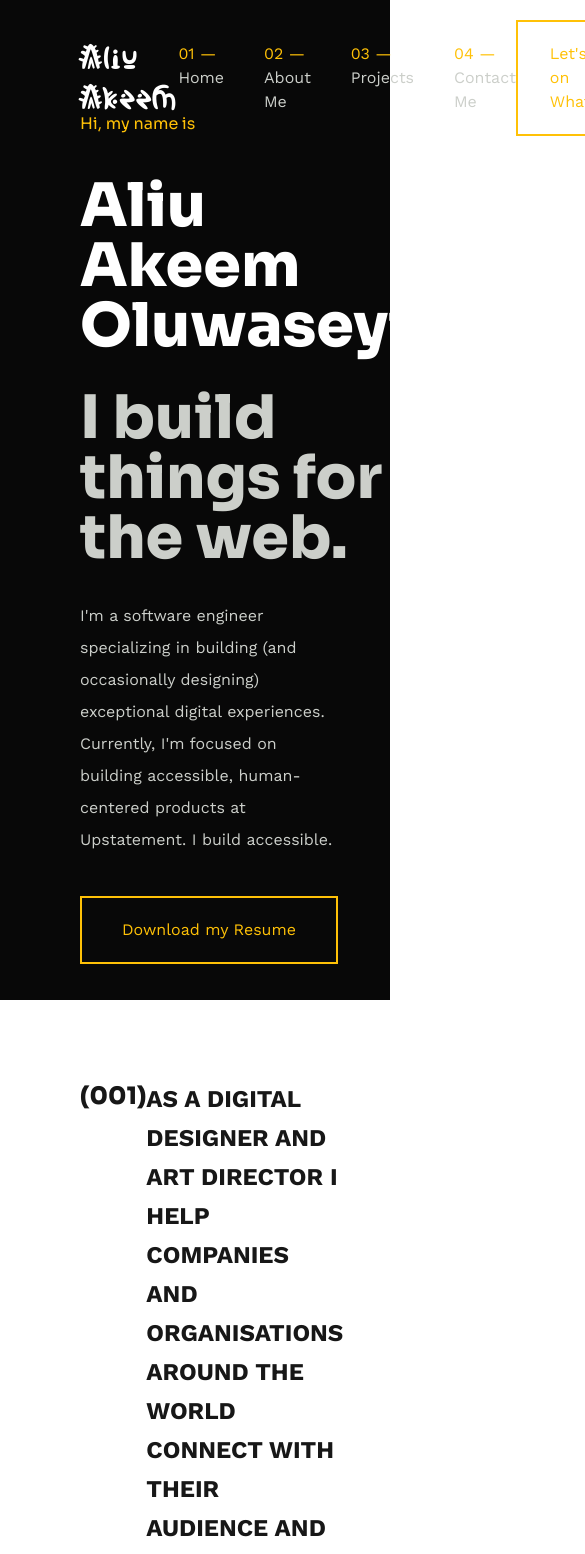
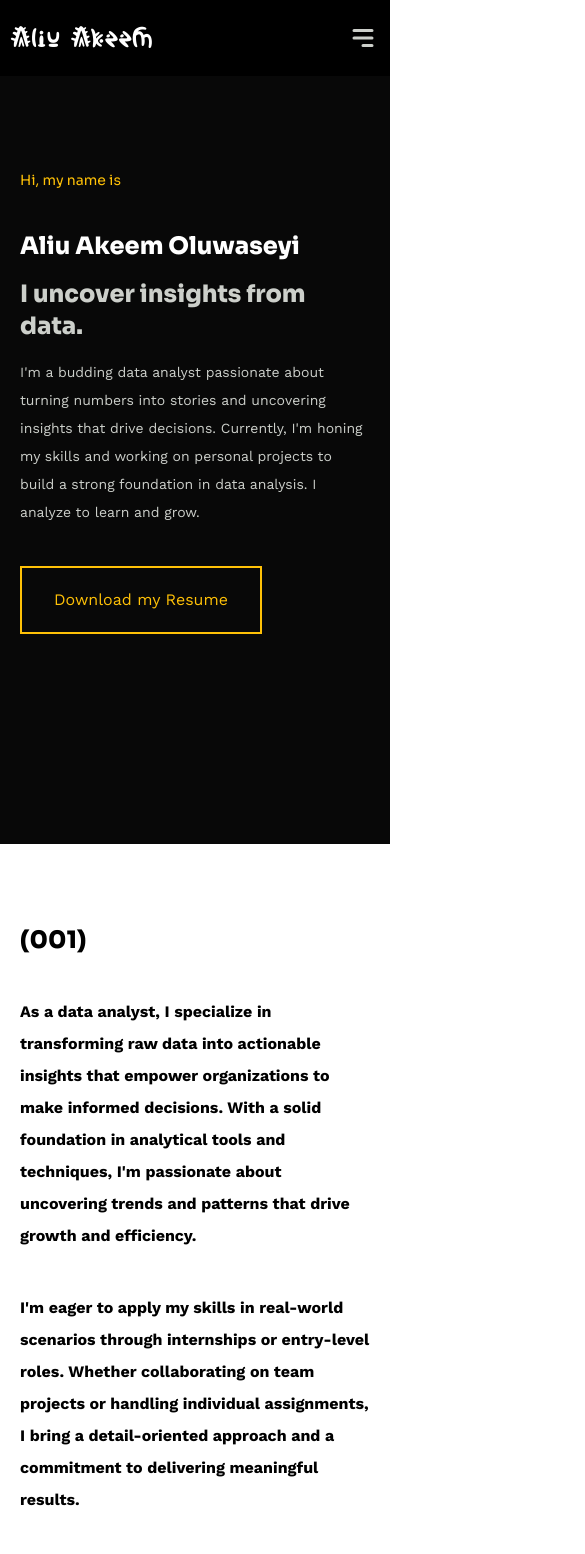
Before and after one commit to eadelekeife/aliuakeemportfolio, a Next.js app: page / in a window 390 px wide. Shown: the top 1554 px of the page, 585 px wide, since content can reach past the window. Built offline with nearby package versions, Linux system fonts and the light colour scheme.

Commit message:
landing page

```diff
--- a/src/app/globals.css
+++ b/src/app/globals.css
@@ -30,11 +30,16 @@
   padding: 0px;
 }
 
+html {
+  overflow-x: hidden;
+}
+
 body {
   color: var(--foreground);
   background: var(--background);
   font-family: Arial, Helvetica, sans-serif;
   font-family: "Work Sans", sans-serif;
+  overflow-x: hidden;
 }
 
 h1,
--- a/src/app/page.tsx
+++ b/src/app/page.tsx
@@ -11,62 +11,65 @@ export default function Home() {
         <DisplayLayout display="black">
           <div className="">
             {/* <div className="w-full h-[100vh] flex items-center justify-center"> */}
-            <div className="w-full h-[100vh] grid grid-cols-1.5/1 gap-10 items-center px-20">
-              <div className="w-[100%] -mt-20">
-                <h5 className="mb-10 text-base text-[#FFC107]">Hi, my name is</h5>
-                <h2 className="text-white text-6xl font-black mb-8">Aliu Akeem Oluwaseyi</h2>
-                <h2 className="text-offWhite text-6xl font-black mb-8">I build things for the web.</h2>
+            <div className="w-full h-[100vh] flex md:flex-row flex-col md:grid grid-cols-2/1 gap-10 items-center justify-center px-5 md:px-20">
+              <div className="w-[100%] md:mt-24">
+                <h5 className="mb-10 text-sm md:text-base text-[#FFC107]">Hi, my name is</h5>
+                <h2 className="text-white text-2xl md:text-6xl font-black mb-4 md:mb-8">Aliu Akeem Oluwaseyi</h2>
+                <h2 className="text-offWhite text-2xl md:text-6xl font-black mb-4 md:mb-8">I uncover insights from data.</h2>
                 <div className="mt-3 mb-10">
-                  <p className="text-offWhite text-base w-[80%] leading-loose">I&apos;m a software engineer specializing in building (and occasionally designing) exceptional digital experiences. Currently, I&apos;m
-                    focused on building accessible, human-centered products at Upstatement. I build accessible.</p>
+                  <p className="text-offWhite md:text-base text-sm w-full md:w-[65%] leading-loose">I&apos;m a budding data analyst passionate
+                    about turning numbers into stories and uncovering insights that drive decisions. Currently, I&apos;m honing my skills and
+                    working on personal projects to build a strong foundation in data analysis. I analyze to learn and grow.</p>
                 </div>
-                <button className="text-[#FFC107] border-solid border-2 border-[#FFC107] py-5 px-10">Download my Resume</button>
+                <button className="text-[#FFC107] border-solid border-2 border-[#FFC107] py-5 px-8 md:px-10">Download my Resume</button>
               </div>
               <div>
                 {/* <Image src={_1} alt="ank" className="rotate" /> */}
                 {/* <div className="w-[80%] mx-auto h-[30rem] -mt-35 bg-offWhite"></div> */}
               </div>
             </div>
-            <div className="bg-white py-20 px-20">
-              <div className="grid grid-cols-1/2">
+            <div className="bg-white py-20 px-5 md:px-20">
+              <div className="flex flex-col gap-10 md:gap-0 md:grid grid-cols-1/2">
                 <div>
-                  <h4 className="font-black text-2xl">(001)</h4>
+                  <h4 className="font-black text-black text-2xl">(001)</h4>
                 </div>
                 <div>
-                  <p className="text-2xl font-bold leading-relaxed mb-10 uppercase">
-                    As a digital designer and art director I help companies and organisations around the world connect with their
-                    audience and grow their business. Projects can be done directly with clients or in a supporting role.
+                  <p className="md:text-2xl text-base text-black font-bold leading-loose md:leading-relaxed mb-10">
+
+                    As a data analyst, I specialize in transforming raw data into actionable insights that empower organizations to make informed
+                    decisions. With a solid foundation in analytical tools and techniques, I&apos;m passionate about uncovering trends and patterns
+                    that drive growth and efficiency.
                   </p>
-                  <p className="text-2xl font-bold leading-relaxed mb-10 uppercase">
-                    As a digital designer and art director I help companies and organisations around the world connect with their
-                    audience and grow their business.
+                  <p className="md:text-2xl text-base text-black font-bold leading-loose md:leading-relaxed mb-10">
+                    I&apos;m eager to apply my skills in real-world scenarios through internships or entry-level roles. Whether collaborating on team
+                    projects or handling individual assignments, I bring a detail-oriented approach and a commitment to delivering meaningful results.
                   </p>
 
-                  <div className="mt-20">
-                    <button className="bg-black text-base text-white rounded-full py-5 px-10">Read about me</button>
+                  <div className="mt-10 md:mt-20">
+                    <button className="bg-black text-base text-white rounded-full py-5 px-10">Read more about me</button>
                   </div>
                 </div>
               </div>
             </div>
-            <div className="px-20 pt-32">
-              <div className="grid grid-cols-2 gap-5">
+            <div className="px-5 md:px-20 pt-32">
+              <div className="md:grid md:grid-cols-2 gap-5">
                 <div>
                   <div>
                     <h4 className="font-black mb-5 text-offWhite text-2xl">(002)</h4>
                   </div>
-                  <h3 className="text-offWhite text-3xl">Some work I&apos;ve done over the past year</h3>
+                  <h3 className="text-offWhite md:w-full w-[70%] leading-normal text-2xl md:text-3xl md:mb-0 mb-5">Some work I&apos;ve done over the past year</h3>
                 </div>
                 <div>
-                  <div className="h-[25rem] w-full bg-offWhite rounded-lg"></div>
+                  <div className="h-[15rem] md:h-[25rem] w-full bg-offWhite rounded-lg md:mb-0 mb-5"></div>
                 </div>
                 <div>
-                  <div className="h-[25rem] w-full bg-offWhite rounded-lg -mt-[20rem]"></div>
+                  <div className="h-[15rem] md:h-[25rem] w-full bg-offWhite rounded-lg md:-mt-[20rem] md:mb-0 mb-5"></div>
                 </div>
                 <div>
-                  <div className="h-[25rem] w-full bg-offWhite rounded-lg"></div>
+                  <div className="h-[15rem] md:h-[25rem] w-full bg-offWhite rounded-lg md:mb-0 mb-5"></div>
                 </div>
                 <div>
-                  <div className="h-[25rem] w-full bg-offWhite rounded-lg -mt-[20rem]"></div>
+                  <div className="h-[15rem] md:h-[25rem] w-full bg-offWhite rounded-lg md:-mt-[20rem] md:mb-0 mb-10"></div>
                 </div>
                 <div>
                   <button className="bg-transparent border-solid rounded-xl border-2 border-offWhite text-offWhite text-base px-10 py-5">See More</button>
@@ -78,59 +81,59 @@ export default function Home() {
                 </div>
                 <div className="flex justify-between border-b-2 border-solid border-offWhite pb-5 items-center mb-5">
                   <div>
-                    <h4 className="text-offWhite text-2xl">Data Cleaning and Preprocessing</h4>
+                    <h4 className="text-offWhite md:text-2xl text-lg">Data Cleaning and Preprocessing</h4>
                   </div>
                   <div>
-                    <FaAngleDown className="text-offWhite text-2xl" />
+                    <FaAngleDown className="text-offWhite md:text-2xl text-lg" />
                   </div>
                 </div>
                 <div className="flex justify-between border-b-2 border-solid border-offWhite pb-5 items-center mb-5">
                   <div>
-                    <h4 className="text-offWhite text-2xl">Risk Analysis and Mitigation</h4>
+                    <h4 className="text-offWhite md:text-2xl text-lg">Risk Analysis and Mitigation</h4>
                   </div>
                   <div>
-                    <FaAngleDown className="text-offWhite text-2xl" />
+                    <FaAngleDown className="text-offWhite md:text-2xl text-lg" />
                   </div>
                 </div>
                 <div className="flex justify-between border-b-2 border-solid border-offWhite pb-5 items-center mb-5">
                   <div>
-                    <h4 className="text-offWhite text-2xl">Market Analysis</h4>
+                    <h4 className="text-offWhite md:text-2xl text-lg">Market Analysis</h4>
                   </div>
                   <div>
-                    <FaAngleDown className="text-offWhite text-2xl" />
+                    <FaAngleDown className="text-offWhite md:text-2xl text-lg" />
                   </div>
                 </div>
                 <div className="flex justify-between border-b-2 border-solid border-offWhite pb-5 items-center mb-5">
                   <div>
-                    <h4 className="text-offWhite text-2xl">Data Visualization</h4>
+                    <h4 className="text-offWhite md:text-2xl text-lg">Data Visualization</h4>
                   </div>
                   <div>
-                    <FaAngleDown className="text-offWhite text-2xl" />
+                    <FaAngleDown className="text-offWhite md:text-2xl text-lg" />
                   </div>
                 </div>
                 <div className="flex justify-between border-b-2 border-solid border-offWhite pb-5 items-center mb-5">
                   <div>
-                    <h4 className="text-offWhite text-2xl">Database Management</h4>
+                    <h4 className="text-offWhite md:text-2xl text-lg">Database Management</h4>
                   </div>
                   <div>
-                    <FaAngleDown className="text-offWhite text-2xl" />
+                    <FaAngleDown className="text-offWhite md:text-2xl text-lg" />
                   </div>
                 </div>
               </div>
             </div>
-            <div className="py-32 px-20">
-              <div className="grid gap-50 grid-cols-1/2/1">
-                <div>
+            <div className="py-32 px-5 md:px-20">
+              <div className="flex flex-col md:grid gap-50 grid-cols-1/2/1">
+                <div className="md:mb-0 mb-10">
                   <p className="text-xl text-offWhite">Talk to me</p>
                 </div>
-                <div>
-                  <h5 className="text-3xl text-offWhite">
-                    Explore our journey and learn what sets us apart in crafting impactful digital experiences.
+                <div className="md:mb-0 mb-10">
+                  <h5 className="md:text-3xl text-xl leading-relaxed text-offWhite">
+                    Discover my journey and see how I craft impactful, data-driven solutions that make a difference.
                   </h5>
                 </div>
-                <div className="flex justify-end">
+                <div className="flex md:justify-end">
                   <div>
-                    <button className="bg-offWhite py-4 px-10 rounded-xl text-lg">Reach out to me</button>
+                    <button className="bg-[#F0F0F0] text-black py-4 px-10 rounded-xl text-lg">Reach out to me</button>
                   </div>
                 </div>
               </div>
--- a/src/components/nav.tsx
+++ b/src/components/nav.tsx
@@ -1,4 +1,6 @@
 import Link from "next/link";
+import { HiMenuAlt3 } from "react-icons/hi";
+
 
 // type NavPropsType = {
 //     display?: string
@@ -8,11 +10,11 @@ import Link from "next/link";
 const Nav = () => {
     return (
         <div>
-            <div className="flex justify-between items-center px-20 py-5">
+            <div className="fixed bg-black w-full flex justify-between items-center md:px-20 px-3 py-5">
                 <div >
-                    <h4 className="text-white nav text-4xl">Aliu Akeem</h4>
+                    <h4 className="text-white nav text-3xl">Aliu Akeem</h4>
                 </div>
-                <div>
+                <div className="hidden md:block">
                     <ul className="flex gap-10">
                         <li>
                             <Link className="text-offWhite" href=""><span className="text-accent">01 &mdash;</span> Home</Link>
@@ -28,11 +30,14 @@ const Nav = () => {
                         </li>
                     </ul>
                 </div>
-                <div>
+                <div className="hidden md:block">
                     <a href="" className="flex gap-0">
                         <div className="bg-transparent border-[#FFC107] border-2 border-solid text-accent py-5 px-8">Let&apos;s talk on WhatsApp</div>
                         {/* <div className="bg-white h-[4rem] -ml-2 w-[4rem] items-center flex justify-center text-xl rounded-full"><FaArrowTrendUp /></div> */}
                     </a>
+                </div>
+                <div className="md:hidden">
+                    <HiMenuAlt3 className="text-offWhite text-3xl" />
                 </div>
             </div>
         </div>
--- a/tailwind.config.ts
+++ b/tailwind.config.ts
@@ -19,6 +19,7 @@ export default {
       },
       gridTemplateColumns: {
         "1/2": "1fr 1.5fr",
+        "2/1": "2fr 1fr",
         "1.5/1": "1.5fr 1fr",
         "1/2/1": "1fr 2fr 1fr"
       }
```
Also changed, not shown: src/components/footer.tsx (+11 -9 lines).
